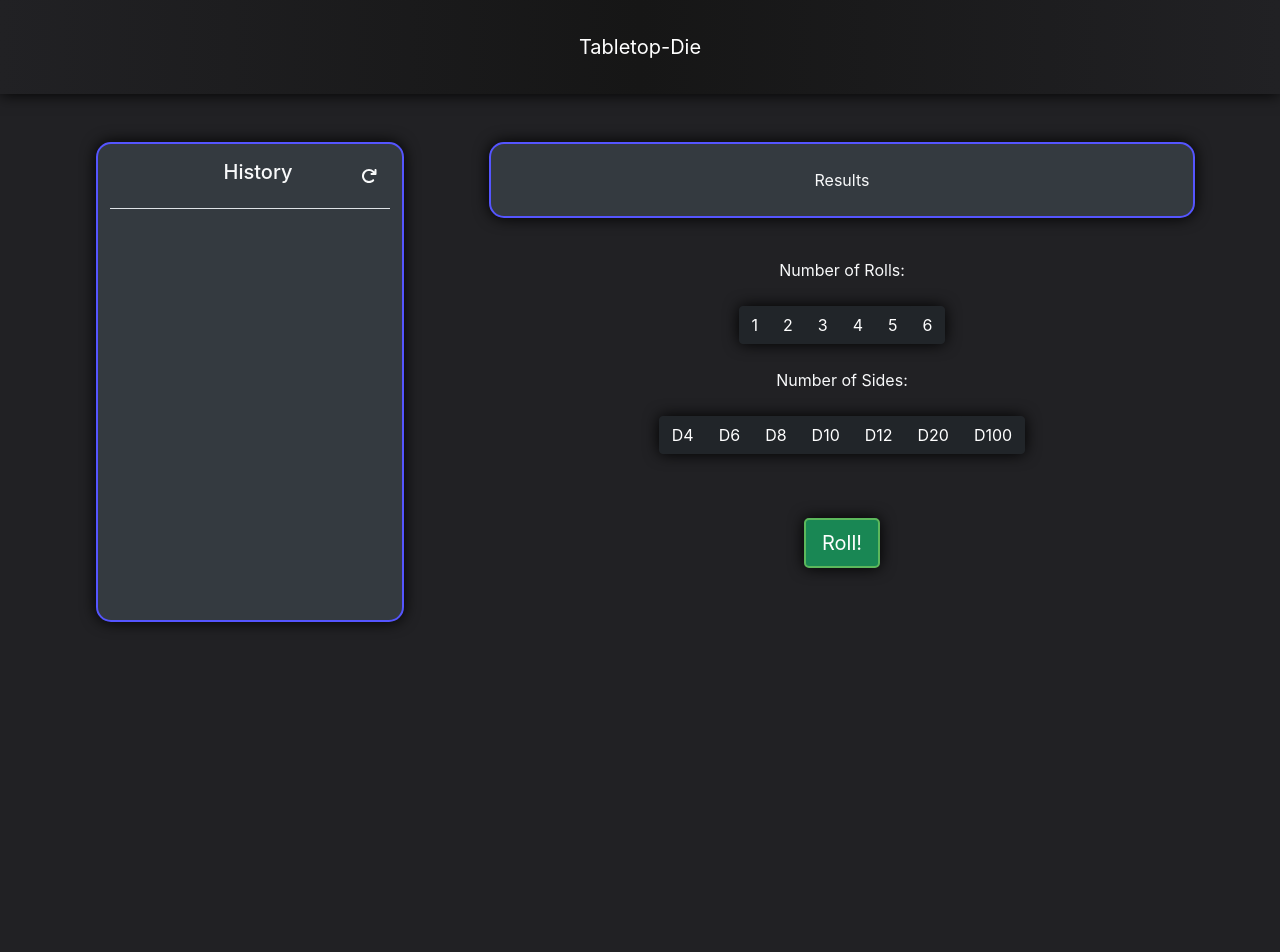
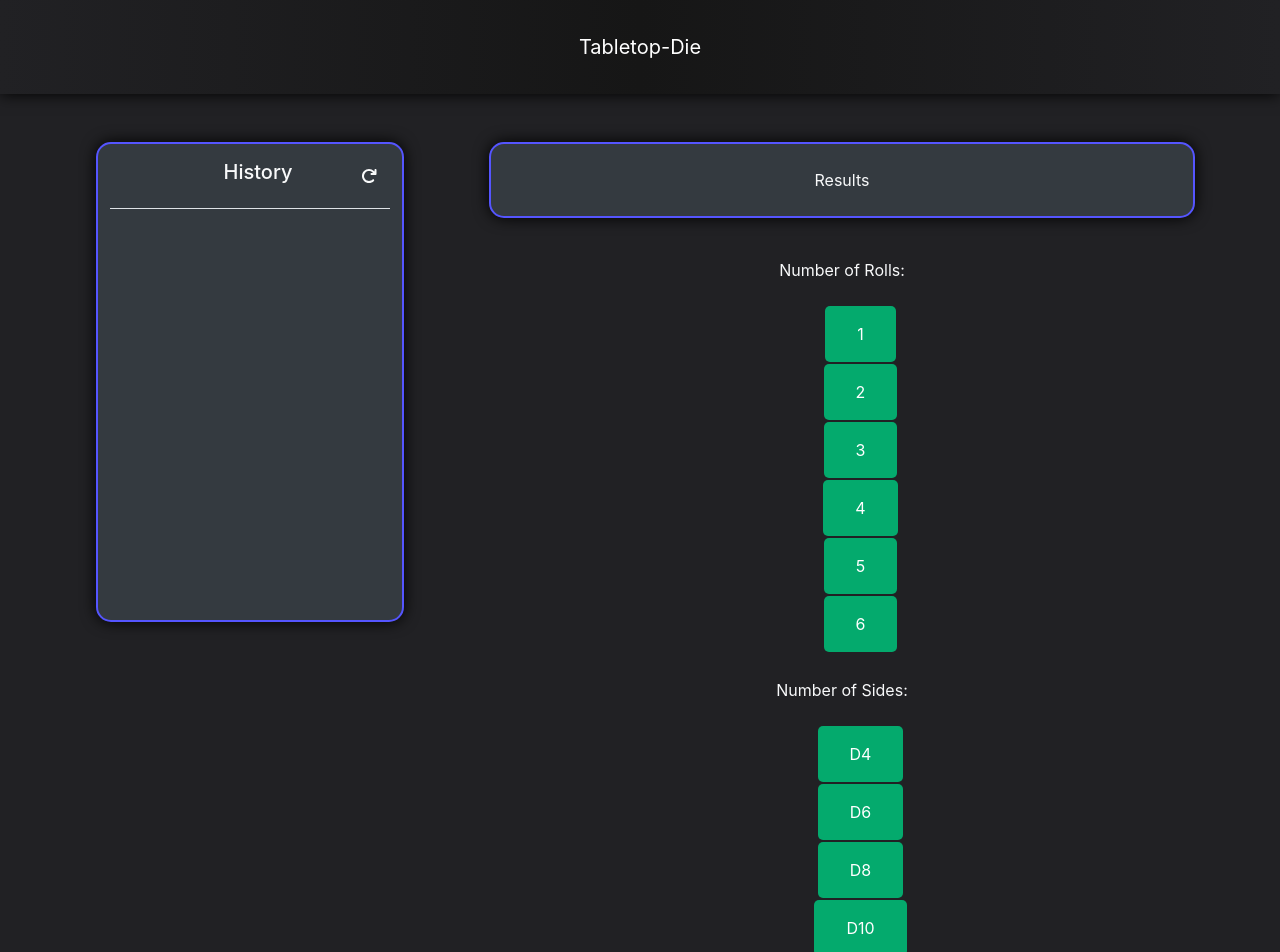
Before and after one commit to LoganPhilbrick/diesim2, a React (Create React App) app: page / in a window 1280 px wide. Shown: the top 952 px of the page. Before the commit the page ends 800 px from the top, so only its background shows below. Built offline with nearby package versions, Linux system fonts and the light colour scheme.

Commit message:
inputs/labels instead of buttons - updating state?

```diff
--- a/src/App.css
+++ b/src/App.css
@@ -38,6 +38,19 @@ nav a{
 label:hover {
   scale: 1.1;
   transition: .5s;
+}
+input{
+  visibility: hidden;
+}
+label{
+  background-color: #04AA6D;
+  border: none;
+  color: white;
+  padding: 16px 32px;
+  text-decoration: none;
+  /* margin: 4px 2px; */
+  cursor: pointer;
+  border-radius: 5px;
 }
 
 #historyBox{
--- a/src/components/BottomButtonGroup.js
+++ b/src/components/BottomButtonGroup.js
@@ -1,36 +1,55 @@
 import React, { useState } from "react";
-import { Col, Row, Button, ButtonGroup } from "reactstrap";
+import { Col, Row } from "reactstrap";
 
 const BottomButtonGroup = () => {
-  const [rSelected, setRSelected] = useState(null);
+  const [checked, setChecked] = useState(null);
 
+  const isChecked = (value) => value === checked;
+
+  const onSelect = ({ target: { value } }) => {
+    setChecked(value);
+  };
+  console.log(checked);
   return (
     <Row>
-      <Col className="text-center pb-3">
-        <div className="p-4 text-light">Number of Sides:</div>
-        <ButtonGroup className="roundedBtn boxShadow">
-          <Button className="btn-dark" onClick={() => setRSelected(1)} active={rSelected === 1}>
+      <Col className="text-center text-light pb-3">
+        <div className="p-4">Number of Sides:</div>
+        <div className="form-check">
+          <input type="radio" name="sideRadios" id="sideRadD4" value="D4" checked={isChecked("D4")} onChange={onSelect} />
+          <label className="form-check-label" htmlFor="sideRadD4">
             D4
-          </Button>
-          <Button className="btn-dark" onClick={() => setRSelected(2)} active={rSelected === 2}>
+          </label>
+        </div>
+        <div className="form-check">
+          <input type="radio" name="sideRadios" id="sideRadD6" value="D6" checked={isChecked("D6")} onChange={onSelect} />
+          <label className="form-check-label" htmlFor="sideRadD6">
             D6
-          </Button>
-          <Button className="btn-dark" onClick={() => setRSelected(3)} active={rSelected === 3}>
+          </label>
+        </div>
+        <div className="form-check">
+          <input type="radio" name="sideRadios" id="sideRadD8" value="D8" checked={isChecked("D8")} onChange={onSelect} />
+          <label className="form-check-label" htmlFor="sideRadD8">
             D8
-          </Button>
-          <Button className="btn-dark" onClick={() => setRSelected(4)} active={rSelected === 4}>
+          </label>
+        </div>
+        <div className="form-check">
+          <input type="radio" name="sideRadios" id="sideRadD10" value="D10" checked={isChecked("D10")} onChange={onSelect} />
+          <label className="form-check-label" htmlFor="sideRadD10">
             D10
-          </Button>
-          <Button className="btn-dark" onClick={() => setRSelected(5)} active={rSelected === 5}>
+          </label>
+        </div>
+        <div className="form-check">
+          <input type="radio" name="sideRadios" id="sideRadD12" value="D12" checked={isChecked("D12")} onChange={onSelect} />
+          <label className="form-check-label" htmlFor="sideRadD12">
             D12
-          </Button>
-          <Button className="btn-dark" onClick={() => setRSelected(6)} active={rSelected === 6}>
+          </label>
+        </div>
+        <div className="form-check">
+          <input type="radio" name="sideRadios" id="sideRadD20" value="D20" checked={isChecked("D20")} onChange={onSelect} />
+          <label className="form-check-label" htmlFor="sideRadD20">
             D20
-          </Button>
-          <Button className="btn-dark" onClick={() => setRSelected(7)} active={rSelected === 7}>
-            D100
-          </Button>
-        </ButtonGroup>
+          </label>
+        </div>
       </Col>
     </Row>
   );
--- a/src/components/RollButton.js
+++ b/src/components/RollButton.js
@@ -1,4 +1,5 @@
 import { Col, Row, Button } from "reactstrap";
+// import TopButtonGroup from "./components/TopButtonGroup";
 
 const RollButton = () => {
   return (
--- a/src/components/TopButtonGroup.js
+++ b/src/components/TopButtonGroup.js
@@ -1,33 +1,55 @@
 import React, { useState } from "react";
-import { Col, Row, Button, ButtonGroup } from "reactstrap";
+import { Col, Row } from "reactstrap";
 
-const TopButtonGroup = (props) => {
-  const [rSelected, setRSelected] = useState(null);
+const TopButtonGroup = () => {
+  const [checked, setChecked] = useState(null);
 
+  const isChecked = (value) => value === checked;
+
+  const onSelect = ({ target: { value } }) => {
+    setChecked(value);
+  };
+  console.log(checked);
   return (
     <Row>
-      <Col className="text-center">
-        <div className="p-4 text-light">Number of Rolls:</div>
-        <ButtonGroup className="roundedBtn boxShadow">
-          <Button className="btn-dark" onClick={() => setRSelected(1)} active={rSelected === 1}>
+      <Col className="text-center text-light">
+        <div className="p-4">Number of Rolls:</div>
+        <div className="form-check">
+          <input type="radio" name="rollRadios" id="rollRad1" value="1" checked={isChecked("1")} onChange={onSelect} />
+          <label className="form-check-label" htmlFor="rollRad1">
             1
-          </Button>
-          <Button className="btn-dark" onClick={() => setRSelected(2)} active={rSelected === 2}>
+          </label>
+        </div>
+        <div className="form-check">
+          <input type="radio" name="rollRadios" id="rollRad2" value="2" checked={isChecked("2")} onChange={onSelect} />
+          <label className="form-check-label" htmlFor="rollRad2">
             2
-          </Button>
-          <Button className="btn-dark" onClick={() => setRSelected(3)} active={rSelected === 3}>
+          </label>
+        </div>
+        <div className="form-check">
+          <input type="radio" name="rollRadios" id="rollRad3" value="3" checked={isChecked("3")} onChange={onSelect} />
+          <label className="form-check-label" htmlFor="rollRad3">
             3
-          </Button>
-          <Button className="btn-dark" onClick={() => setRSelected(4)} active={rSelected === 4}>
+          </label>
+        </div>
+        <div className="form-check">
+          <input type="radio" name="rollRadios" id="rollRad4" value="4" checked={isChecked("4")} onChange={onSelect} />
+          <label className="form-check-label" htmlFor="rollRad4">
             4
-          </Button>
-          <Button className="btn-dark" onClick={() => setRSelected(5)} active={rSelected === 5}>
+          </label>
+        </div>
+        <div className="form-check">
+          <input type="radio" name="rollRadios" id="rollRad5" value="5" checked={isChecked("5")} onChange={onSelect} />
+          <label className="form-check-label" htmlFor="rollRad5">
             5
-          </Button>
-          <Button className="btn-dark" onClick={() => setRSelected(6)} active={rSelected === 6}>
+          </label>
+        </div>
+        <div className="form-check">
+          <input type="radio" name="rollRadios" id="rollRad6" value="6" checked={isChecked("6")} onChange={onSelect} />
+          <label className="form-check-label" htmlFor="rollRad6">
             6
-          </Button>
-        </ButtonGroup>
+          </label>
+        </div>
       </Col>
     </Row>
   );
```
Also changed, not shown: src/index.js (+6 -6 lines).
